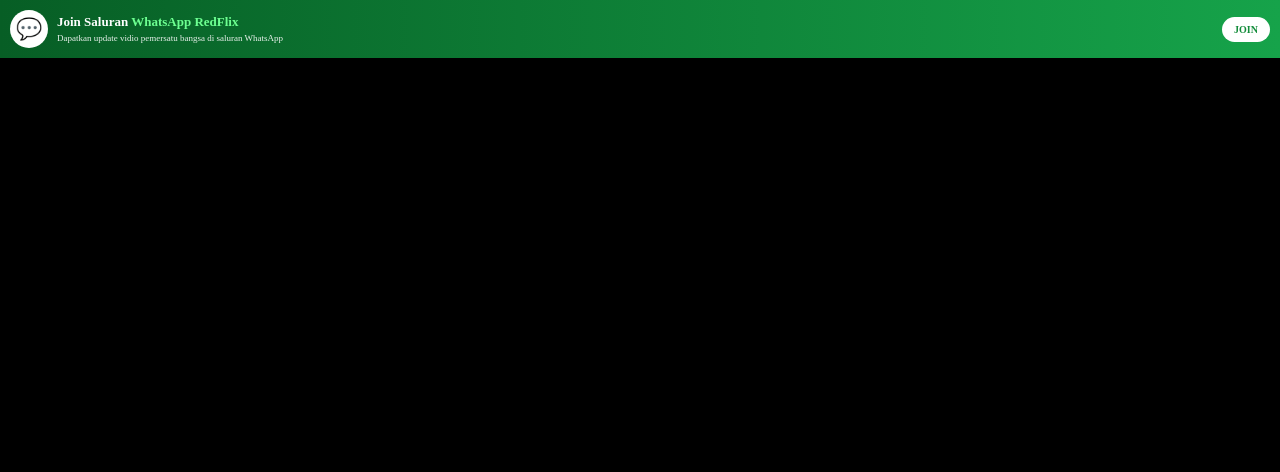
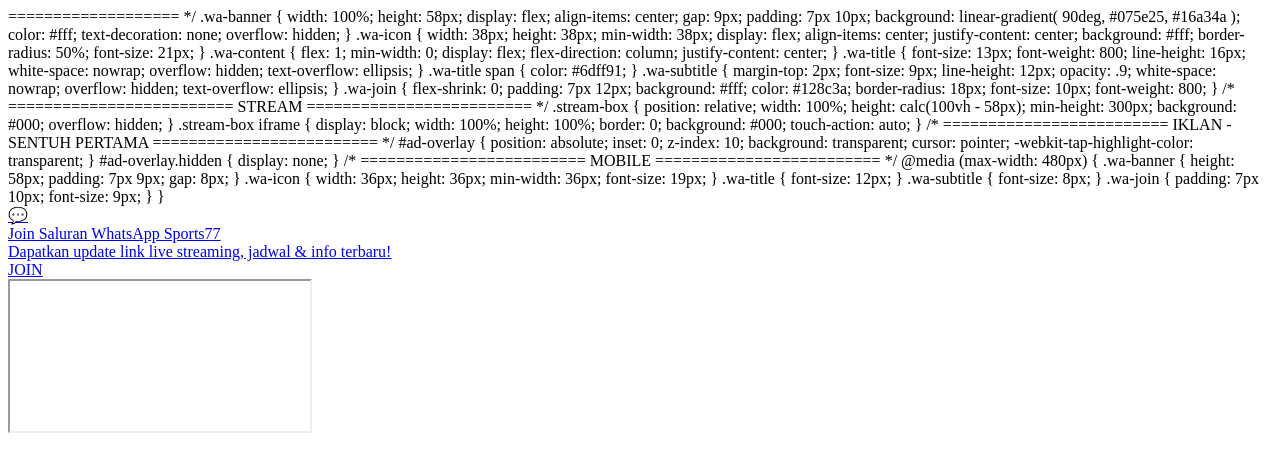
Before and after one commit to akuninfinix811-lgtm/m3u, a plain HTML site: page index.html in a window 1280 px wide. Drawn offline with Linux system fonts and the light colour scheme.

Commit message:
Update index.html

```diff
--- a/index.html
+++ b/index.html
@@ -1,32 +1,4 @@
-<!DOCTYPE html>
-<html lang="id">
-<head>
-  <meta charset="UTF-8">
-  <meta name="viewport" content="width=device-width, initial-scale=1.0">
-
-  <title id="page-title">RedFlix</title>
-
-  <style>
-    * {
-      margin: 0;
-      padding: 0;
-      box-sizing: border-box;
-    }
-
-    html,
-    body {
-      width: 100%;
-      min-height: 100%;
-      background: #000;
-    }
-
-    body {
-      overflow-x: hidden;
-    }
-
-    /* =========================
-       WHATSAPP BANNER
-       ========================= */
+=================== */
 
     .wa-banner {
       width: 100%;
@@ -209,7 +181,7 @@
        BANNER JOIN WHATSAPP
        ========================= -->
   <a
-    href="https://whatsapp.com/channel/0029VbD5rXAJ93wYhP08tD"
+    href="https://whatsapp.com/channel/0029VbD5rXAJ93wYhP08tc3D"
     target="_blank"
     rel="noopener noreferrer"
     class="wa-banner"
@@ -218,11 +190,11 @@
 
     <div class="wa-content">
       <div class="wa-title">
-        Join Saluran <span>WhatsApp RedFlix</span>
+        Join Saluran <span>WhatsApp Sports77</span>
       </div>
 
       <div class="wa-subtitle">
-        Dapatkan update vidio pemersatu bangsa di saluran WhatsApp
+        Dapatkan update link live streaming, jadwal & info terbaru!
       </div>
     </div>
 
@@ -264,69 +236,69 @@
 
     const matches = {
 
-      "aela": {
+      "bafe": {
         title: "ucl1",
-        src: "https://starballtv010.blogspot.com/2026/09/aela.html"
+        src: "https://starballtv010.blogspot.com/2026/09/bafe.html"
       },
 
-      "clas": {
+      "stvi": {
         title: "ucl2",
-        src: "https://starballtv010.blogspot.com/2026/09/clas.html"
+        src: "https://starballtv010.blogspot.com/2026/09/stvi.html"
       },
 
-      "itfa": {
+      "naab": {
         title: "ligaarab",
-        src: "https://starballtv010.blogspot.com/2026/09/itfa.html"
+        src: "https://starballtv010.blogspot.com/2026/09/naab.html"
       },
 
-      "main": {
-        title: "ucl",
-        src: "https://starballtv010.blogspot.com/2026/09/main.html"
+      "chle": {
+        title: "sports",
+        src: "https://starballtv010.blogspot.com/2026/09/chle.html"
       },
 
-      "poma": {
-        title: "Real Madrid vs milan",
-        src: "https://starballtv010.blogspot.com/2026/09/poma.html"
+      "liat": {
+        title: "ucl",
+        src: "https://starballtv010.blogspot.com/2026/09/liat.html"
       },
 
-      "libe": {
-        title: "lili vs betis",
-        src: "https://starballtv010.blogspot.com/2026/09/libe.html"
+      "spga": {
+        title: "ucl5",
+        src: "https://starballtv010.blogspot.com/2026/09/spga.html"
       },
 
-      "dovi": {
-        title: "dortmund vs vilareal",
-        src: "https://starballtv010.blogspot.com/2026/09/dovi.html"
+      "naar": {
+        title: "ucl5",
+        src: "https://starballtv010.blogspot.com/2026/09/naar.html"
       },
 
-      "alqadsiah": {
-        title: "Al Qadsiah vs Al Faisaly",
-        src: "https://starballtv010.blogspot.com/2026/08/qafa.html"
+      "pssl": {
+        title: "ucl",
+        src: "https://starballtv010.blogspot.com/2026/09/pssl.html"
       },
 
-      "intermilan": {
-        title: "Cagliari vs Inter Milan",
-        src: "https://starballtv010.blogspot.com/2026/08/cain.html"
+      "chin": {
+        title: "mls",
+        src: "https://starballtv010.blogspot.com/2026/09/chin.html"
       },
 
-      "gogo": {
-        title: "Lazio vs Genoa",
-        src: "https://sabutv.com/server/event.m3u8?ch=12&proxy=1"
+      "tnt2": {
+        title: "arsenal",
+        src: "https://sabutv.com/server/event.m3u8?ch=32&proxy=1"
       },
 
-      "viral": {
-        title: "AS Monaco vs Marseille",
-        src: "https://aceimg.com/upload/?f=v5yPsxHaU.mp4"
+      "tnt3": {
+        title: "psg",
+        src: "https://sabutv.com/server/event.m3u8?ch=33&proxy=1"
       },
 
-      "backupreal": {
-        title: "real backup",
+      "tnt1": {
+        title: "ipul backup",
         src: "https://sabutv.com/server/event.m3u8?ch=31&proxy=1"
       },
 
-      "citybk": {
+      "barka": {
         title: "UCLbackup",
-        src: "https://sabutv.com/server/event.m3u8?ch=16&proxy=1"
+        src: "https://sabutv.com/server/event.m3u8?ch=33&proxy=1"
       }
 
     };
@@ -378,11 +350,11 @@
        ========================= */
 
     document.title =
-      "RedFlix - " + activeMatch.title;
+      "Sports77HD - " + activeMatch.title;
 
     document.getElementById("page-title")
       .textContent =
-      "RedFlix - " + activeMatch.title;
+      "Sports77HD - " + activeMatch.title;
 
 
     /* =========================
```
